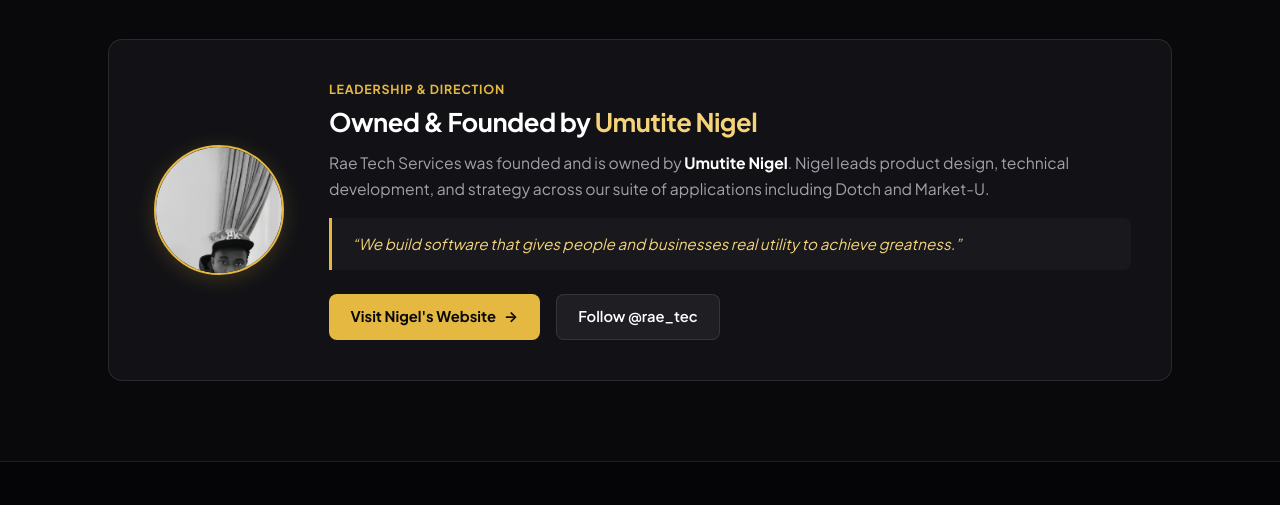
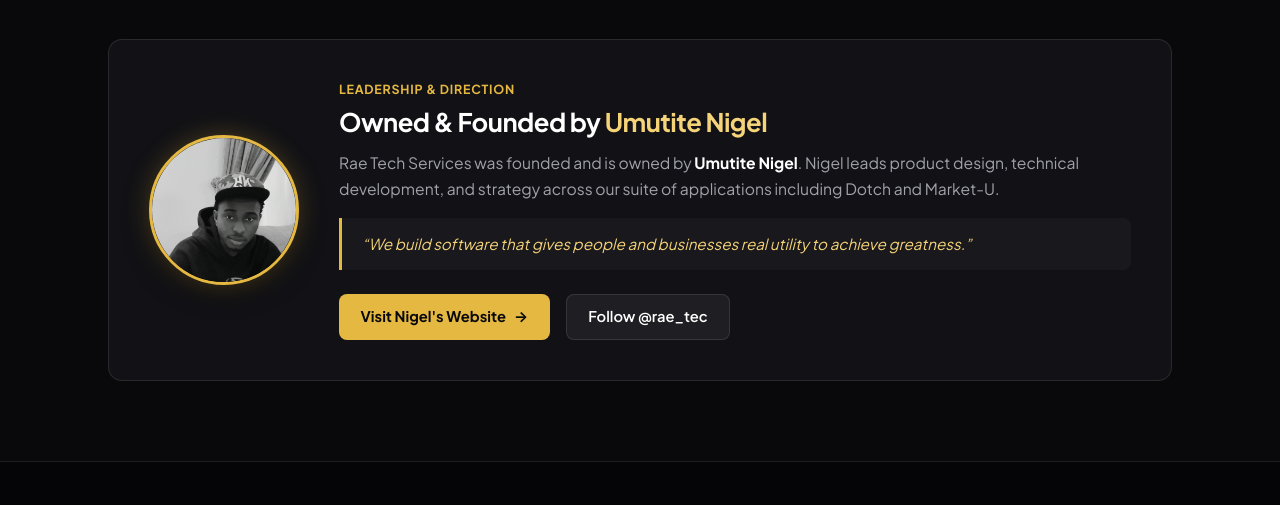
Before and after one commit to kingnigelpat/rae-website, a website built with Vite: page index.html in a window 1280 px wide. Shown: the part 3000-3505 px from the top of the page. Built offline with nearby package versions, Linux system fonts and the light colour scheme.

Commit message:
style: center and zoom founder face properly in avatar

```diff
--- a/src/style.css
+++ b/src/style.css
@@ -590,31 +590,39 @@ section {
   border-radius: var(--radius);
   padding: 2.5rem;
   display: grid;
-  grid-template-columns: 140px 1fr;
+  grid-template-columns: 150px 1fr;
   gap: 2.5rem;
   align-items: center;
 }
 
 .founder-avatar-wrap {
-  width: 130px;
-  height: 130px;
+  width: 150px;
+  height: 150px;
   border-radius: 50%;
   overflow: hidden;
-  border: 2px solid var(--accent);
-  box-shadow: 0 4px 20px var(--accent-glow);
+  border: 3px solid var(--accent);
+  box-shadow: 0 0 25px rgba(212, 168, 67, 0.3), 0 8px 25px rgba(0, 0, 0, 0.5);
   display: flex;
   align-items: center;
   justify-content: center;
   margin: 0 auto;
   background: #000000;
+  flex-shrink: 0;
 }
 
 .founder-photo {
   width: 100%;
   height: 100%;
   object-fit: cover;
-  object-position: top center;
+  object-position: center 48%;
+  transform: scale(1.15);
+  transform-origin: center 48%;
   display: block;
+  transition: transform 0.4s cubic-bezier(0.16, 1, 0.3, 1);
+}
+
+.founder-avatar-wrap:hover .founder-photo {
+  transform: scale(1.22);
 }
 
 .founder-label {
```
Also changed, not shown: dist/assets/index-9hhK5kZf.js (renamed from dist/assets/index-C0zyhFXp.js), dist/assets/index-BjEabEyG.css (deleted), dist/assets/index-CdcOKidG.css (added), dist/index.html.
